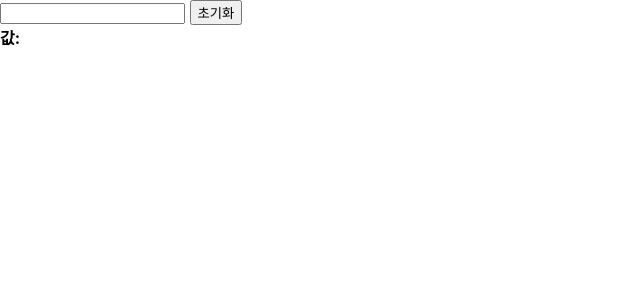
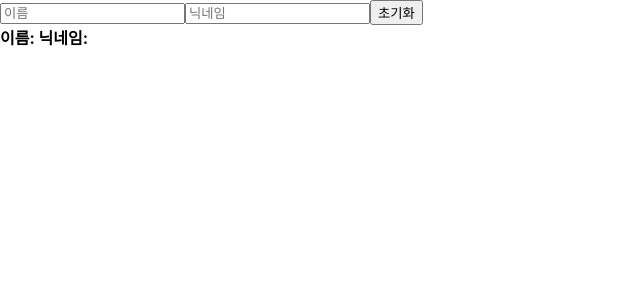
Before and after one commit to IGhost-P/FastCompus, a React (Create React App) app in the folder Morden React/begin/: page / in a window 1280 px wide. Shown: the top 300 px of the page, without its empty margins (0-640 px from the left). Built offline with nearby package versions, Linux system fonts and the light colour scheme.

Commit message:
9장 여러 input 관리하기

```diff
--- a/Morden React/begin/src/inputSample.js
+++ b/Morden React/begin/src/inputSample.js
@@ -1,21 +1,39 @@
 import React, { useState } from 'react';
 
 function InputSample() {
-    const [text, setText] = useState('');
+    const [inputs, setInputs] = useState({ // JSX에서 변경될 inputs을 객체로 만듬
+        name: '',
+        nickname: '',
+    });
+
+    const { name, nickname } = inputs; // 비구조 할당화로 iputs의 객체에 name이랑 nickName을 넣음
 
     const onChange = (e) => {
-        setText(e.target.value); {/* e는 이벤트에 등록하는 함수에서, 이벤트 객체 e를 가져온다. target은 이벤트 DOM을 받고, value는 값으로 받는다. */ }
+        const { value, name } = e.target;
+
+        setInputs({
+            ...inputs, // 기존의 inputs(객체)안 값을 복사 한다., 객체를 수정할띠 spread문법을 사용하자
+            [name]: value // name 키를 가진 값을 value로 설정 , name 값이 아니라, name키 <- value로 설정
+        });
     };
+
     const onReset = () => {
-        setText('');
+        setInputs({
+            name: '',
+            nickname: ''
+        });
+
     };
+
 
     return (
         <div>
-            <input onChange={onChange} value={text} /> {/* value를 text로 해야, input이 바뀔때. onchange할때, 다시 초기화 시킬수 있다.*/}
+            <input name="name" placeholder="이름" onChange={onChange} value={name} />
+            <input name="nickname" placeholder="닉네임" onChange={onChange} value={nickname} />
             <button onClick={onReset}>초기화</button>
             <div>
-                <b>값: {text} </b>
+                <b>이름: {name} </b>
+                <b>닉네임: {nickname} </b>
             </div>
         </div>
     );
```
